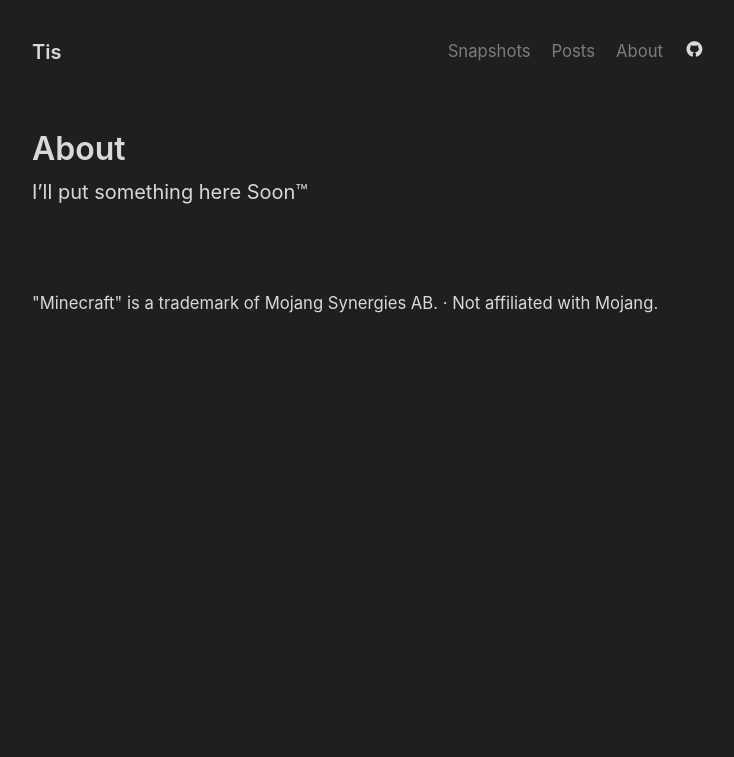
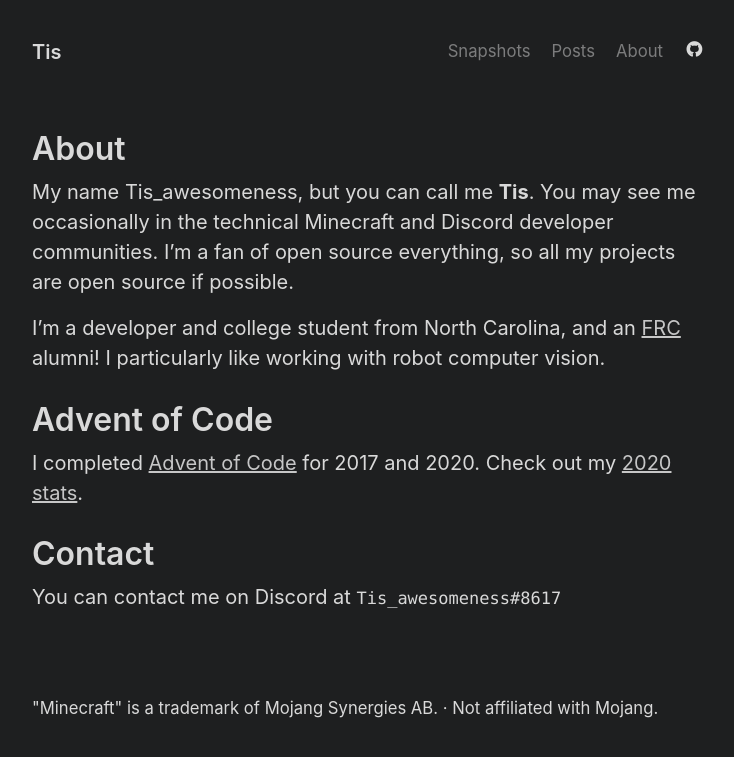
Before and after one commit to Tisawesomeness/tisawesomeness.github.io, a Jekyll site: the page built from about.md, in a window 1280 px wide. Shown: the top 757 px of the page, without its empty margins (272-1006 px from the left). Built offline with Jekyll 4.4.1, drawn with Linux system fonts in a browser that asks for light colours.

Commit message:
Write about page

```diff
--- a/about.md
+++ b/about.md
@@ -3,4 +3,14 @@
 title: About
 ---
 
-I'll put something here Soon™
+My name Tis_awesomeness, but you can call me **Tis**. You may see me occasionally in the technical Minecraft and Discord developer communities. I'm a fan of open source everything, so all my projects are open source if possible.
+
+I'm a developer and college student from North Carolina, and an [FRC](https://www.firstinspires.org/robotics/frc) alumni! I particularly like working with robot computer vision.
+
+# Advent of Code
+
+I completed [Advent of Code](https://adventofcode.com/) for 2017 and 2020. Check out my [2020 stats](/advent).
+
+# Contact
+
+You can contact me on Discord at `Tis_awesomeness#8617`
```
Also changed, not shown: advent.md (added, +38 -0 lines).
